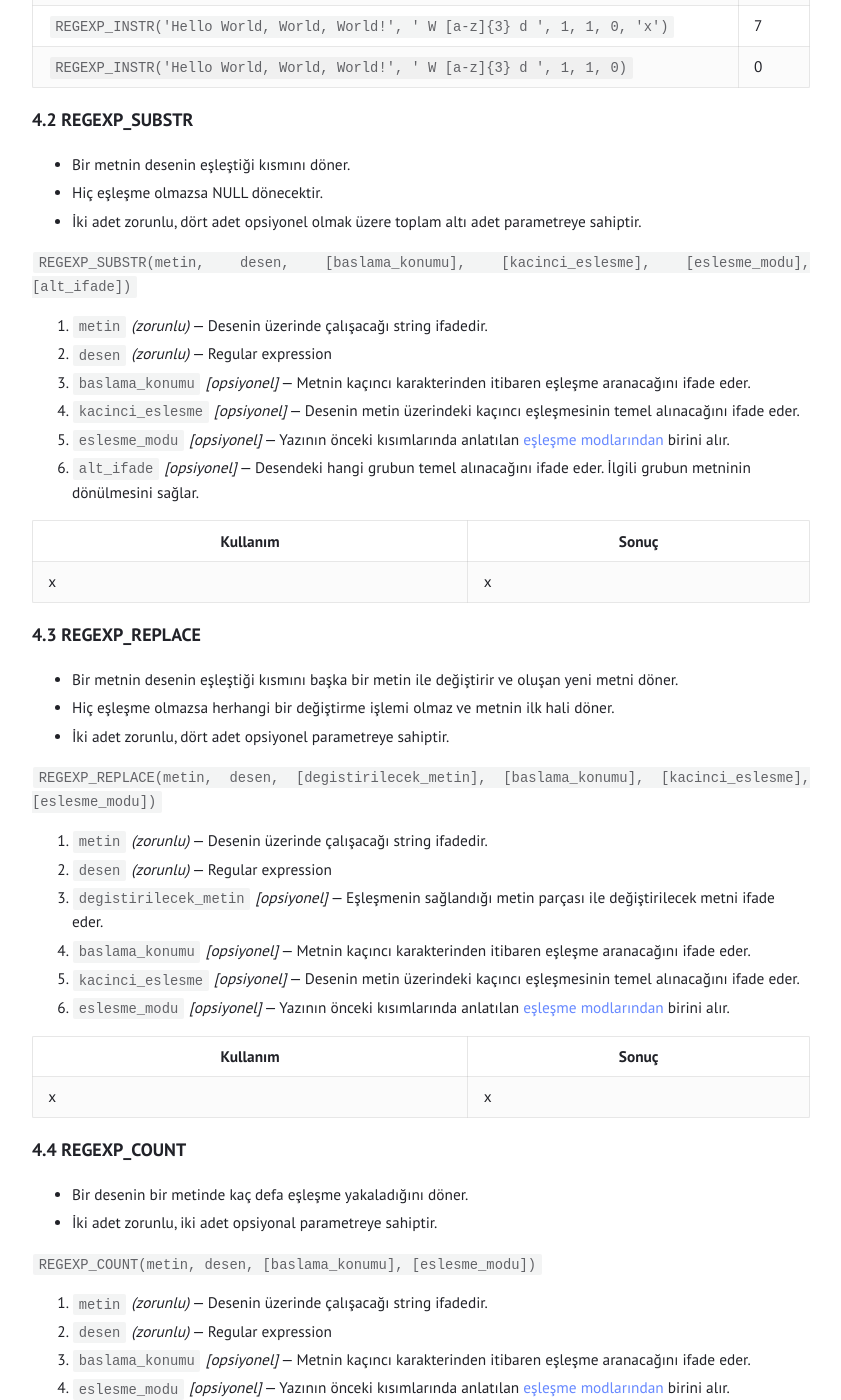
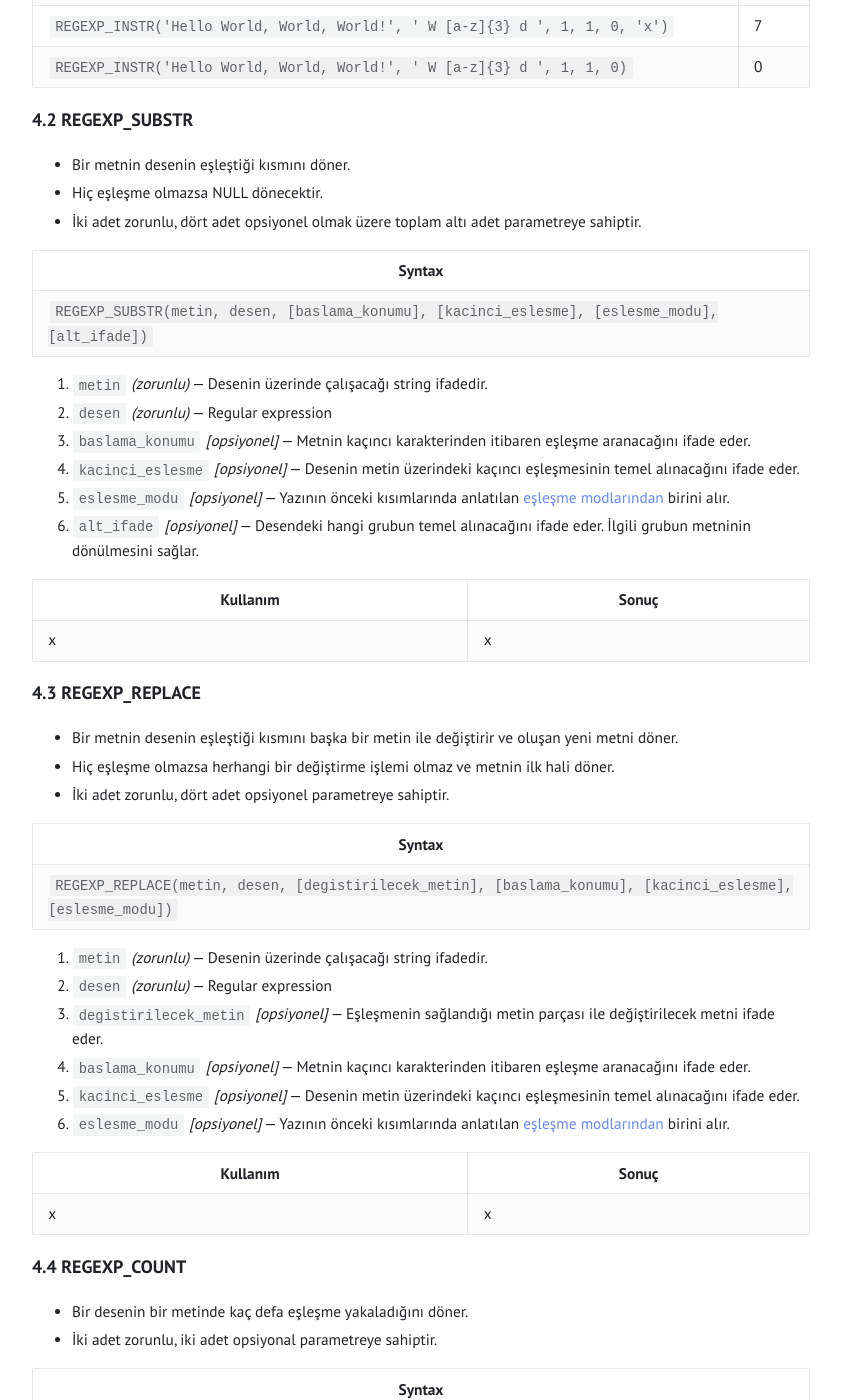
Before and after one commit to tunahanoguz/tunahanoguz.github.io, a Jekyll site: the page built from _posts/2025-05-05-oracle-regular-expressions.md, in a window 1280 px wide and 1400 px high, scrolled down 7882 px. Shown: the whole window, without its empty margins (219-1060 px from the left). Built offline with Jekyll 4.4.1, drawn with Linux system fonts in a browser that asks for light colours.

Commit message:
Update 2025-05-05-oracle-regular-expressions.md

````diff
--- a/_posts/2025-05-05-oracle-regular-expressions.md
+++ b/_posts/2025-05-05-oracle-regular-expressions.md
@@ -200,7 +200,9 @@ Aşağıdaki tabloda [burada](#desenler-ve-aciklamalari) açıklamaları yer ala
 - Hiç eşleşme olmazsa NULL dönecektir.
 - İki adet zorunlu, dört adet opsiyonel olmak üzere toplam altı adet parametreye sahiptir.
 
-```REGEXP_SUBSTR(metin, desen, [baslama_konumu], [kacinci_eslesme], [eslesme_modu], [alt_ifade])```
+| Syntax                                                                                          |
+|-------------------------------------------------------------------------------------------------|
+| `REGEXP_SUBSTR(metin, desen, [baslama_konumu], [kacinci_eslesme], [eslesme_modu], [alt_ifade])` |
 
 1. ```metin``` *(zorunlu)* — Desenin üzerinde çalışacağı string ifadedir.
 2. ```desen``` *(zorunlu)* — Regular expression
@@ -219,7 +221,9 @@ Aşağıdaki tabloda [burada](#desenler-ve-aciklamalari) açıklamaları yer ala
 - Hiç eşleşme olmazsa herhangi bir değiştirme işlemi olmaz ve metnin ilk hali döner.
 - İki adet zorunlu, dört adet opsiyonel parametreye sahiptir.
 
-```REGEXP_REPLACE(metin, desen, [degistirilecek_metin], [baslama_konumu], [kacinci_eslesme], [eslesme_modu])```
+| Syntax                                                                                                      |
+|-------------------------------------------------------------------------------------------------------------|
+| `REGEXP_REPLACE(metin, desen, [degistirilecek_metin], [baslama_konumu], [kacinci_eslesme], [eslesme_modu])` |
 
 1. ```metin``` *(zorunlu)* — Desenin üzerinde çalışacağı string ifadedir.
 2. ```desen``` *(zorunlu)* — Regular expression
@@ -237,7 +241,9 @@ Aşağıdaki tabloda [burada](#desenler-ve-aciklamalari) açıklamaları yer ala
 - Bir desenin bir metinde kaç defa eşleşme yakaladığını döner.
 - İki adet zorunlu, iki adet opsiyonal parametreye sahiptir.
 
-```REGEXP_COUNT(metin, desen, [baslama_konumu], [eslesme_modu])```
+| Syntax                                                         |
+|----------------------------------------------------------------|
+| `REGEXP_COUNT(metin, desen, [baslama_konumu], [eslesme_modu])` |
 
 1. ```metin``` *(zorunlu)* — Desenin üzerinde çalışacağı string ifadedir.
 2. ```desen``` *(zorunlu)* — Regular expression
@@ -254,7 +260,9 @@ Aşağıdaki tabloda [burada](#desenler-ve-aciklamalari) açıklamaları yer ala
 - Dönüş değeri TRUE veya FALSE olabilir.
 - İki adet zorunlu, bir adet opsiyonel parametre sahiptir.
 
-```REGEXP_LIKE(metin, desen, [eslesme_modu])```
+| Syntax                                      |
+|---------------------------------------------|
+| `REGEXP_LIKE(metin, desen, [eslesme_modu])` |
 
 1. ```metin``` *(zorunlu)* — Desenin üzerinde çalışacağı string ifadedir.
 2. ```desen``` *(zorunlu)* — Regular expression
````
